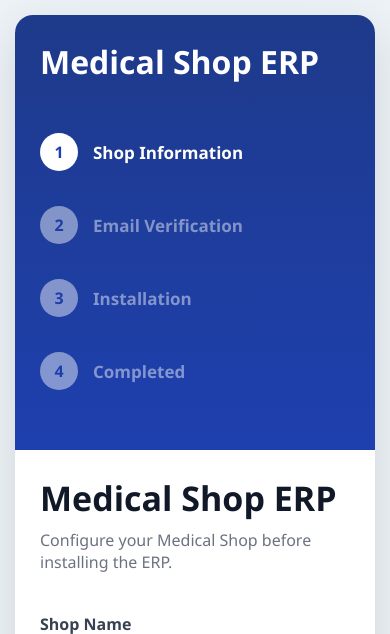
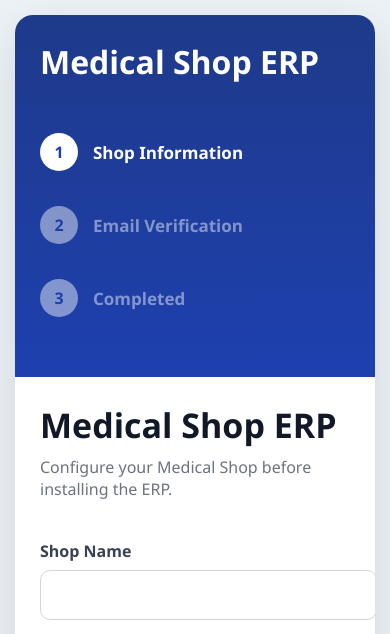
Before and after one commit to Ayushkr9634/medical-shop-erp, a Django app: page /setup/ in a window 390 px wide. Shown: the top 634 px of the page. Run offline with Django 5.2, Linux system fonts and the light colour scheme; data that the repository does not hold is empty.

Commit message:
Complete website with mobile setup

```diff
--- a/inventory/templates/inventory/setup.html
+++ b/inventory/templates/inventory/setup.html
@@ -485,22 +485,6 @@ Email Verification
 <div class="number">
 
 3
-
-</div>
-
-<div class="step-title">
-
-Installation
-
-</div>
-
-</div>
-
-<div class="step">
-
-<div class="number">
-
-4
 
 </div>
 
```
